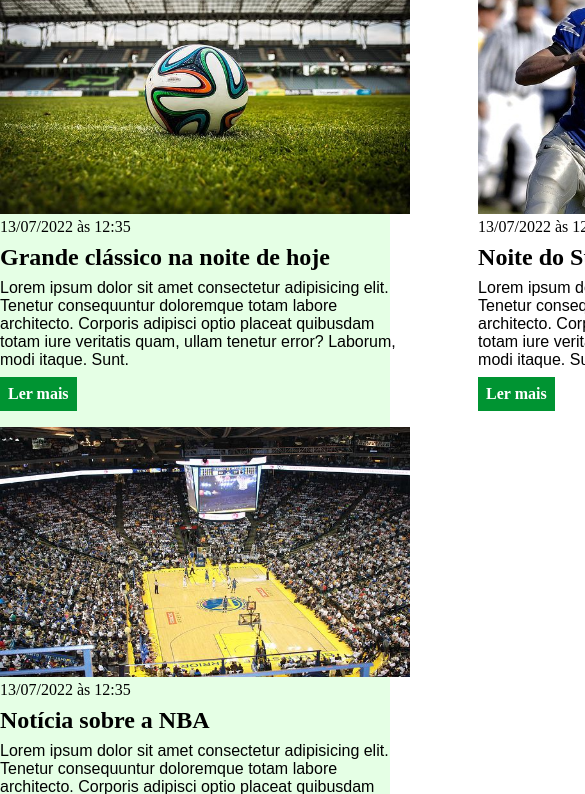
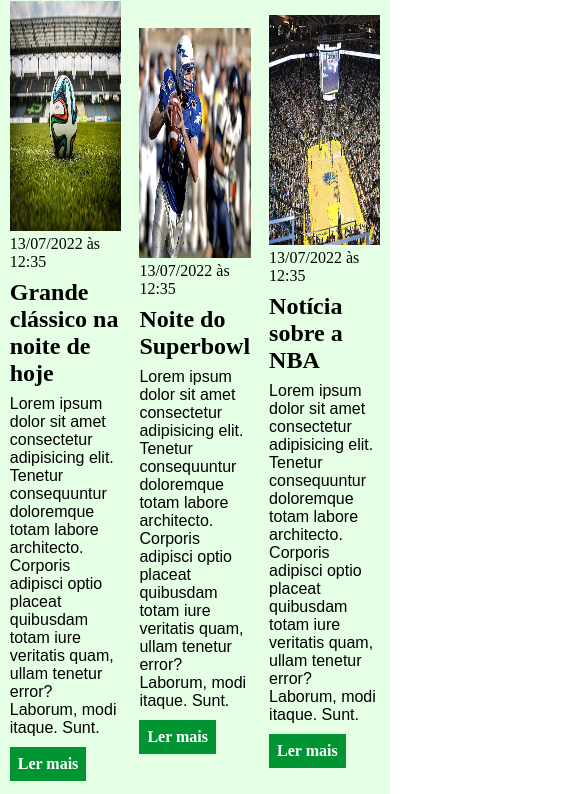
Before and after one commit to MATHEUSNUNES2023BR/Curso_Ebac_Frontend, a plain HTML site: page index.html in a window 390 px wide. Shown: the part 174-968 px from the top of the page, 585 px wide, since content can reach past the window. Drawn offline with Linux system fonts and the light colour scheme.

Commit message:
Deixando o código mais responsivo

```diff
--- a/index.html
+++ b/index.html
@@ -184,7 +184,7 @@
                     <header>
                         <time>13/07/2022 às 12:35</time>
                     </header>
-                    <h3>O poder das potências de sinais  WIFI</h3>
+                    <h3>O poder das potências WIFI</h3>
                     <p>
                         Lorem ipsum dolor sit amet consectetur adipisicing elit. Tenetur consequuntur doloremque totam labore architecto. Corporis adipisci optio placeat quibusdam totam iure veritatis quam, ullam tenetur error? Laborum, modi itaque. Sunt.
                     </p>
--- a/main.css
+++ b/main.css
@@ -29,19 +29,20 @@ header li a{
 }
 
 .container{
-    width: 1366px;
+    width: 95%;
     margin: 0 auto;
 }
 
 .articles{
     display: flex;
     flex-wrap: wrap;
+    align-items: center;
     justify-content: space-between;
 }
 
 .articles article img{
     width: 100%;
-    height: 250px;
+    height: 230px;
 }
 
 .articles article{
@@ -69,7 +70,7 @@ section h2,
     display: inline-block;
     text-decoration: none;
     font-weight: bold;
-    margin-top: 8px;
+    margin-top: 10px;
 }
 
 .articles article a:hover{
```
